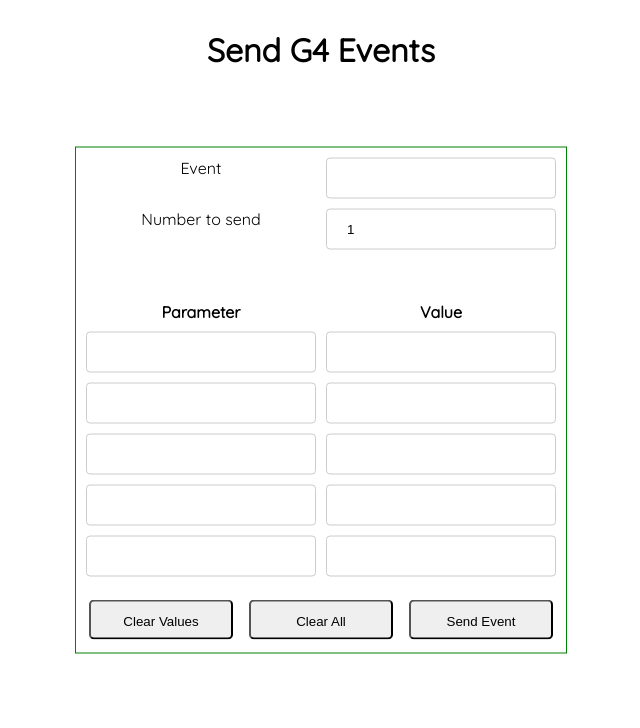
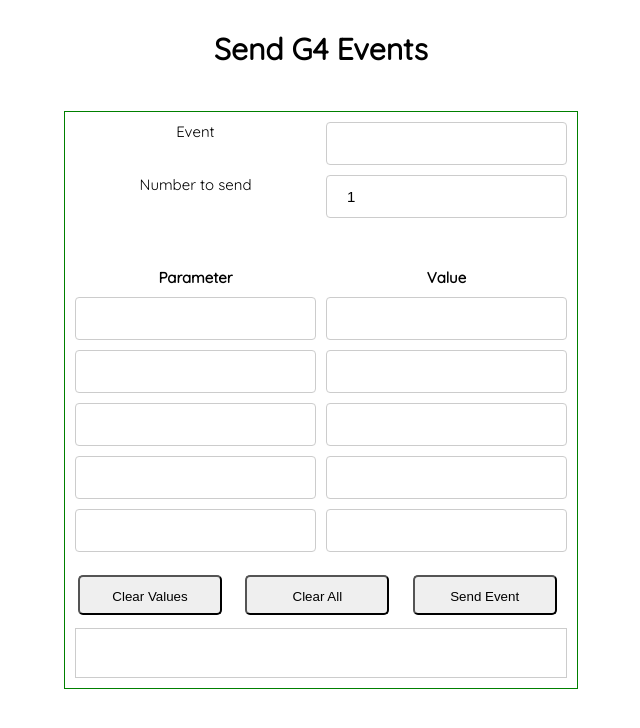
Before and after one commit to hsiaoj/GA4, a plain HTML site: page index.html in a window 1280 px wide. Shown: the whole page, without its empty margins (319-959 px from the left). Drawn offline with Linux system fonts and the light colour scheme.

Commit message:
Update index.html

```diff
--- a/index.html
+++ b/index.html
@@ -2,7 +2,7 @@
 <html>
 	<head>
 	<meta name='viewport' content='width=device-width, initial-scale=1'>
-	<title>G4 Event Builder</title>
+	<title>G4 Event Bulder</title>
 	<link href='https://fonts.googleapis.com/css?family=Quicksand' rel='stylesheet' type='text/css'>
 
 
@@ -25,6 +25,7 @@
 
 	body {
     	font-family: 'Quicksand', 'Helvetica', sans-serif;
+    	font-size:15px;
 
 	}
 	.title-row {
@@ -53,7 +54,16 @@
   		grid-gap: 10px;
   		border-color: slategray;
  		padding: 10px;
-		}
+	}
+	.console-container {
+ 		display: grid;
+  		grid-template-columns:auto;
+  		grid-gap: 10px;
+  		border-color: slategray;
+ 		max-width: calc( 40 * 16px);
+ 		padding: 0 10px 10px 10px;
+ 		height: 4em;
+	}
 	.label {
 		text-align: center;
 	}
@@ -73,10 +83,20 @@
 		background-color: gray;
 		font-weight: bold;
 	}
+	.console {
+		width:100%;
+		height:100%;
+		font-size:13px;
+		word-wrap: break-word;
+		overflow:auto;
+		border: 1px solid #ccc;
+
+	}
 input[type=text], input[type=number], select {
   width: 100%;
   padding: 12px 20px;
   margin: 0;
+  font-size:15px;
   display: inline-block;
   border: 1px solid #ccc;
   border-radius: 4px;
@@ -123,6 +143,7 @@ input[type=text], input[type=number], select {
 							var nval = Number( value );
 							if ( nval == nval ) { // NAN never equals itself
 								params[ param ] = nval;
+								paramsMap.set( param, nval );
 							} else {
 								params[ param ] = value;
 							}
@@ -140,6 +161,13 @@ input[type=text], input[type=number], select {
 					gtag ('event', event, params )
 				}
 			}
+			var ptext = "";
+			for (const [key, value] of Object.entries(params)) {
+				ptext = ptext + '{' + key + ',' + value + '} ';
+			}
+
+			document.getElementById( 'track').innerHTML = event + ' sent (' + count + ') ' + ptext;
+
 		}
 
 		function clearAll() {
@@ -177,6 +205,9 @@ input[type=text], input[type=number], select {
 				<button onclick='clearAll()' class='gbutton'type='button'>Clear All</button>
 				<button onclick='send()' class='gbutton' type='button'>Send Event</button>
 			</div>
+			<div class='console-container'>
+				<div class='console' id='track'  name='track'></textarea>
+			</div>
 		</div>
 	</body>
 </html>
```
